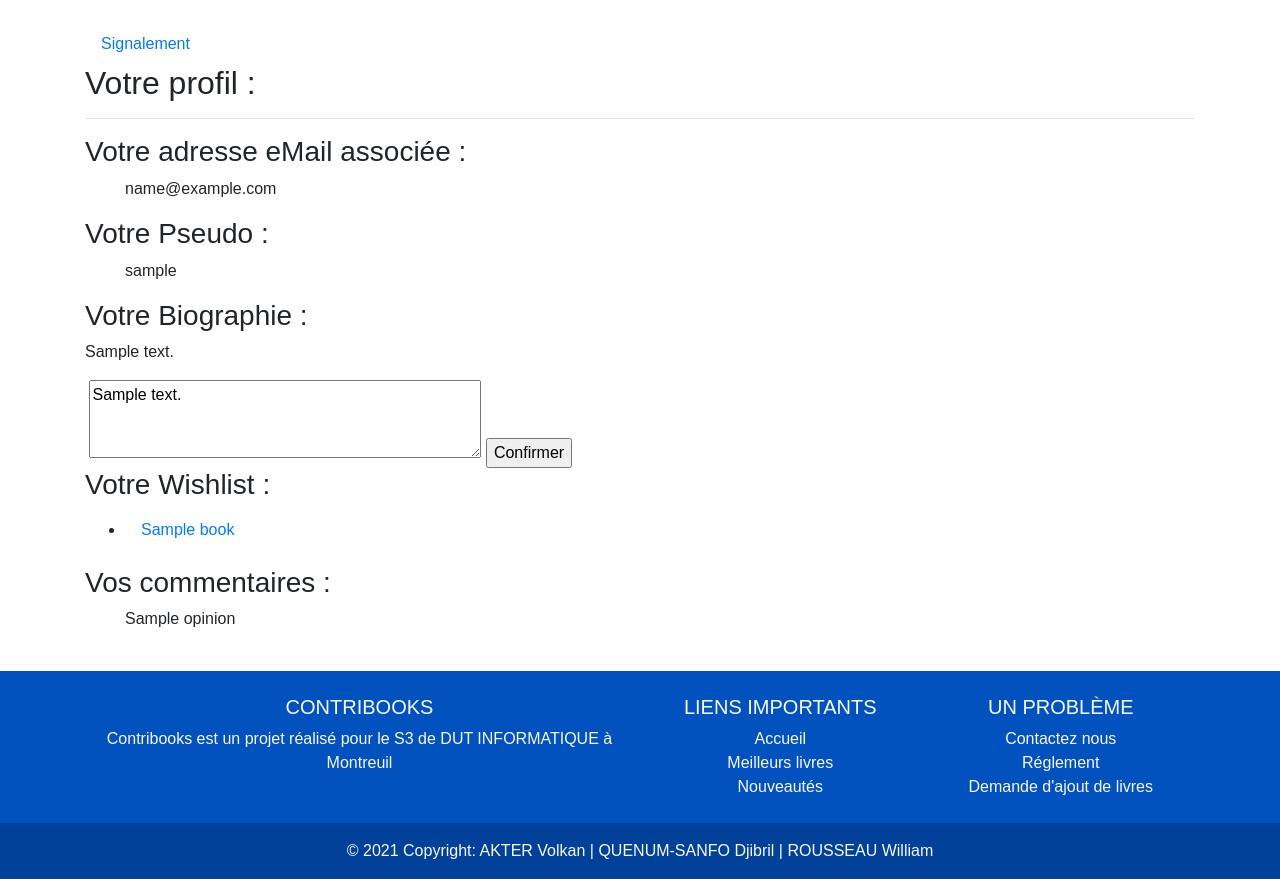
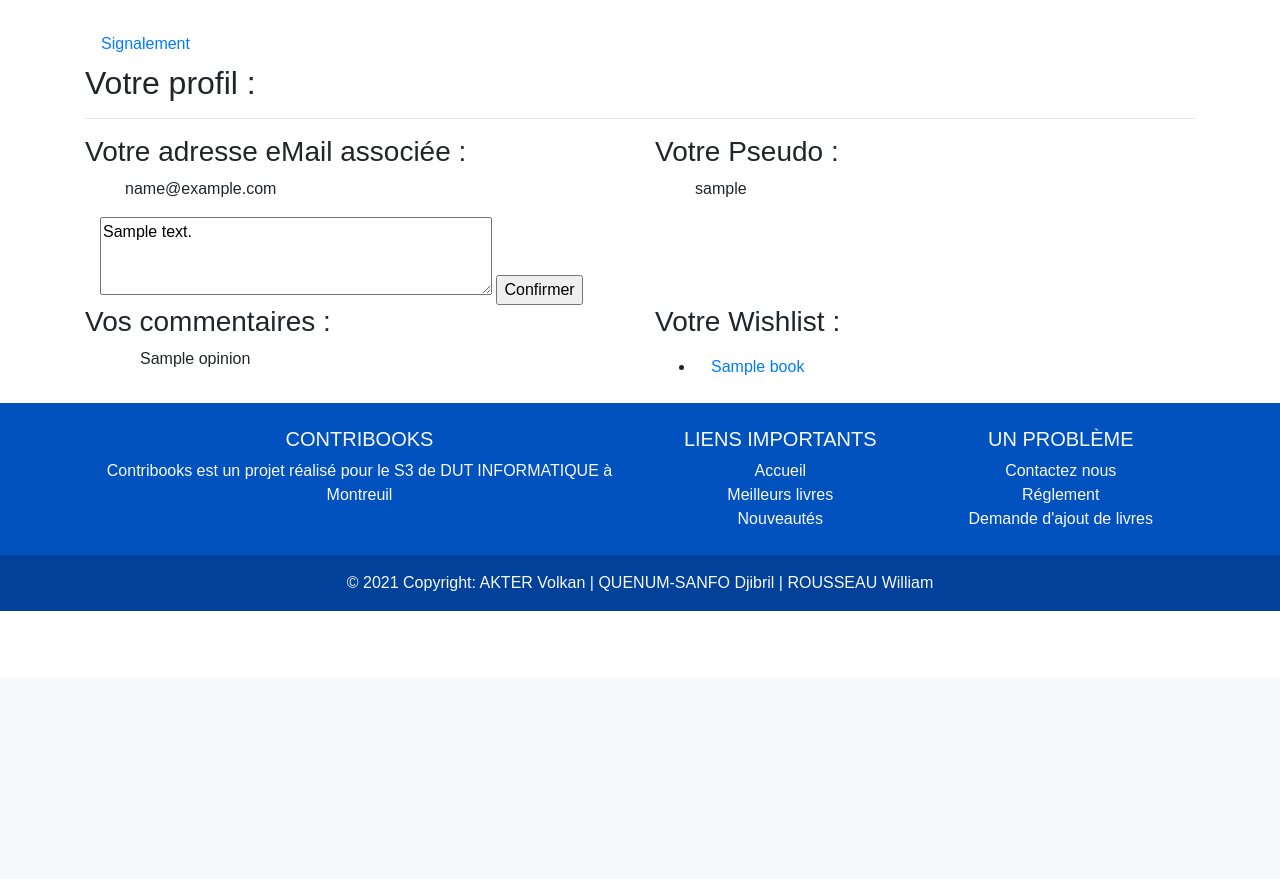
Before and after one commit to vakter23/ContriBooks, a PHP site: template views/viewProfile.php in a window 1280 px wide. Shown: the part 122-1001 px from the top of the page. After the commit the page ends 733 px from the top, so only its background shows below. Run offline with PHP 8.4, Linux system fonts and the light colour scheme; the template is opened without the code that fills it: most values are stand-ins (such as "Sample title", 1, 10 or a date in 2020); some libraries are stand-ins or nearby versions.

Commit message:
Final commit v2

```diff
--- a/controllers/ControllerBook.php
+++ b/controllers/ControllerBook.php
@@ -24,6 +24,10 @@ class ControllerBook
             $reviews = $this->_bookManager->getReviewsByISBN($this->_isbn);
             $this->_wishManager = new WishManager();
 
+            $allComments=[];
+            $userComments=[];
+            $wishlist=[];
+            $likelist=[];
             if (isset($_SESSION["id"])) {
                 $comments = $this->_bookManager->getReviewByIdUser($this->_isbn);
                 $likelist = $this->_likeListManager->getLikeListByUserAndISBN($this->_isbn);
--- a/views/viewAccueil.php
+++ b/views/viewAccueil.php
@@ -41,7 +41,7 @@
         <?php endforeach; ?>
     </ul>
 </div>
-
+<div class="container">
     <?php if (isset($_SESSION["id"])):?>
         <?php if(empty($likedList)):?>
             <div>
@@ -89,3 +89,4 @@
             </div>
         <?php endif ?>
     <?php endif; ?>
+</div>
--- a/views/viewBook.php
+++ b/views/viewBook.php
@@ -170,6 +170,7 @@
 
         <?php
         $i = 1;
+
         foreach ($commentaires as $review):
             echo("Commentaire n°" . $i . " : ");
             $notice = $review->getOpinion();
--- a/views/viewProfile.php
+++ b/views/viewProfile.php
@@ -2,15 +2,13 @@
 ?>
 <div class="container">
     </br>
-    <?php if (isset($_SESSION['id']) && $_SESSION['id'] == 9){
+    <?php if (isset($_SESSION['id']) && $_SESSION['id'] == 9) {
         echo '<a class="nav-link active" href="/Contribooks/Admin">Adminstration</a></li>';
-    } else{
+    } else {
         echo '<a class="nav-link active" href="/Contribooks/Report">Signalement</a></li>';
-    }?>
+    } ?>
     <h2><a>Votre profil : </a></h2>
     <hr>
-
-
     <?php
     foreach ($stats as $stat):
         $username = $stat->getUsername();
@@ -19,31 +17,38 @@
             $email = $stat->getEmail();
     endforeach;
     ?>
+</div>
 
+<div class="container">
+    <div class="row">
+        <div class="col">
             <h3>Votre adresse eMail associée : </h3>
             <ul><?= $email ?></ul>
-
+        </div>
+        <div class="col">
             <h3>Votre Pseudo : </h3>
-
             <ul><?= $username ?></ul>
-
-    <h3>Votre Biographie : </h3>
-    <?php if (is_null($stat->getBiography_user())): ?>
-        <p>Vous n'avez pas encore de biographie, ajoutez-en une ! </p>
-
-
-    <?php else: ?>
-        <p> <?= $stat->getBiography_user() ?></p>
-    <?php endif; ?>
+        </div>
+    </div>
+    <div class="col">
         <form id="form" method="post">
-        <!-- need to supply post id with hidden fild -->
-
-        <label>
-
-        </label>
-        <textarea name="bio"cols="40" rows="3" placeholder="Tapez votre biographie...." required><?= $stat->getBiography_user() ?></textarea>
+            <textarea name="bio" cols="40" rows="3" placeholder="Tapez votre biographie...."
+                      required><?= $stat->getBiography_user() ?></textarea>
             <input type="submit" name="biography" value="Confirmer">
         </form>
+    </div>
+    <div class="row">
+        <div class="col-6">
+        <h3>Vos commentaires : </h3>
+        <?php
+        foreach ($comments as $comment):
+            $notice = $comment->getOpinion();
+            $title = $comment->getISBN();
+            ?>
+            <div class="col-6"><ul><p>  <?= $notice ?> </p></ul></div>
+        <?php endforeach; ?>
+        </div>
+        <div class="col-6">
             <h3>Votre Wishlist : </h3>
             <ul><?php foreach ($books as $book): ?>
                     <li>
@@ -52,22 +57,6 @@
                            href="/Contribooks/Book?ISBN=<?= $isbn ?>"> <?= $book->getTitle_book(); ?>  </a></li>
                 <?php endforeach; ?>
             </ul>
-
-    <h3>Vos commentaires : </h3>
-    <?php
-    foreach ($comments as $comment):
-        $notice = $comment->getOpinion();
-        $title = $comment->getISBN();
-        ?>
-        <ul><p>  <?= $notice ?> </p></ul>
-    <?php endforeach; ?>
-    </br>
-
         </div>
-<div class="container">
-
-    <?php ?>
-
-    <?php ?>
-
     </div>
+</div>
```
Lines whose indentation alone changed are shown as unchanged.
